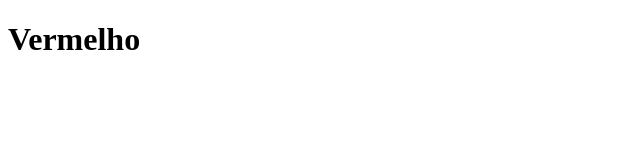
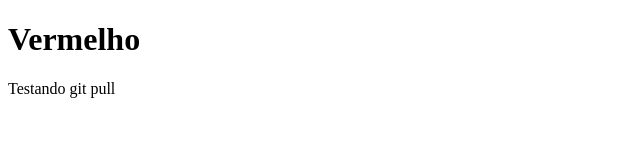
Before and after one commit to tardinnnn/rep_teste_mvp, a plain HTML site: page index.html in a window 1280 px wide. Shown: the whole page, without its empty margins (0-640 px from the left). Drawn offline with Linux system fonts and the light colour scheme.

Commit message:
Terminando tarefa

```diff
--- a/index.html
+++ b/index.html
@@ -9,3 +9,4 @@
     <h1>Vermelho</h1>
 </body>
 </html>
+<p>Testando git pull</p>
```
